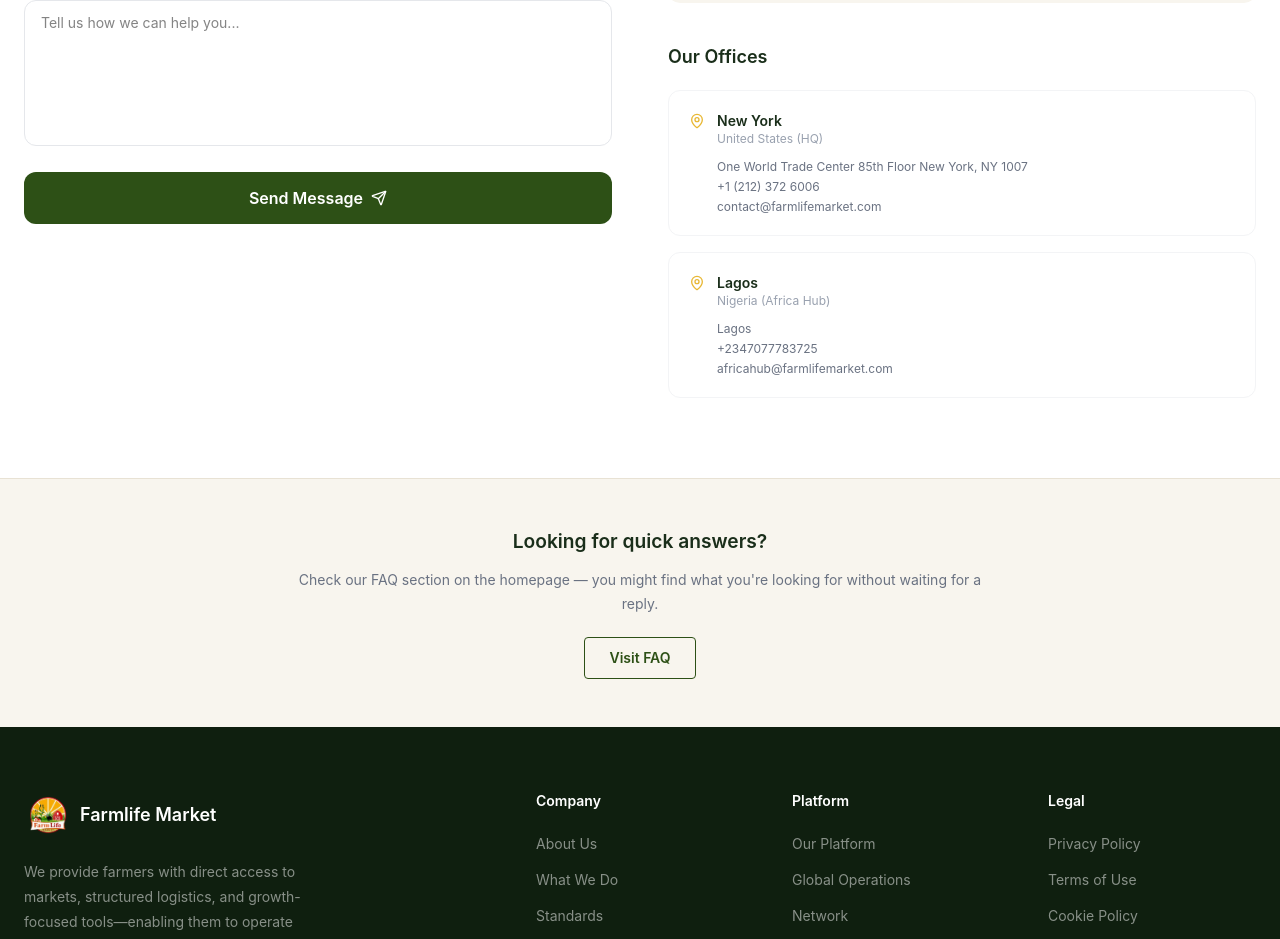
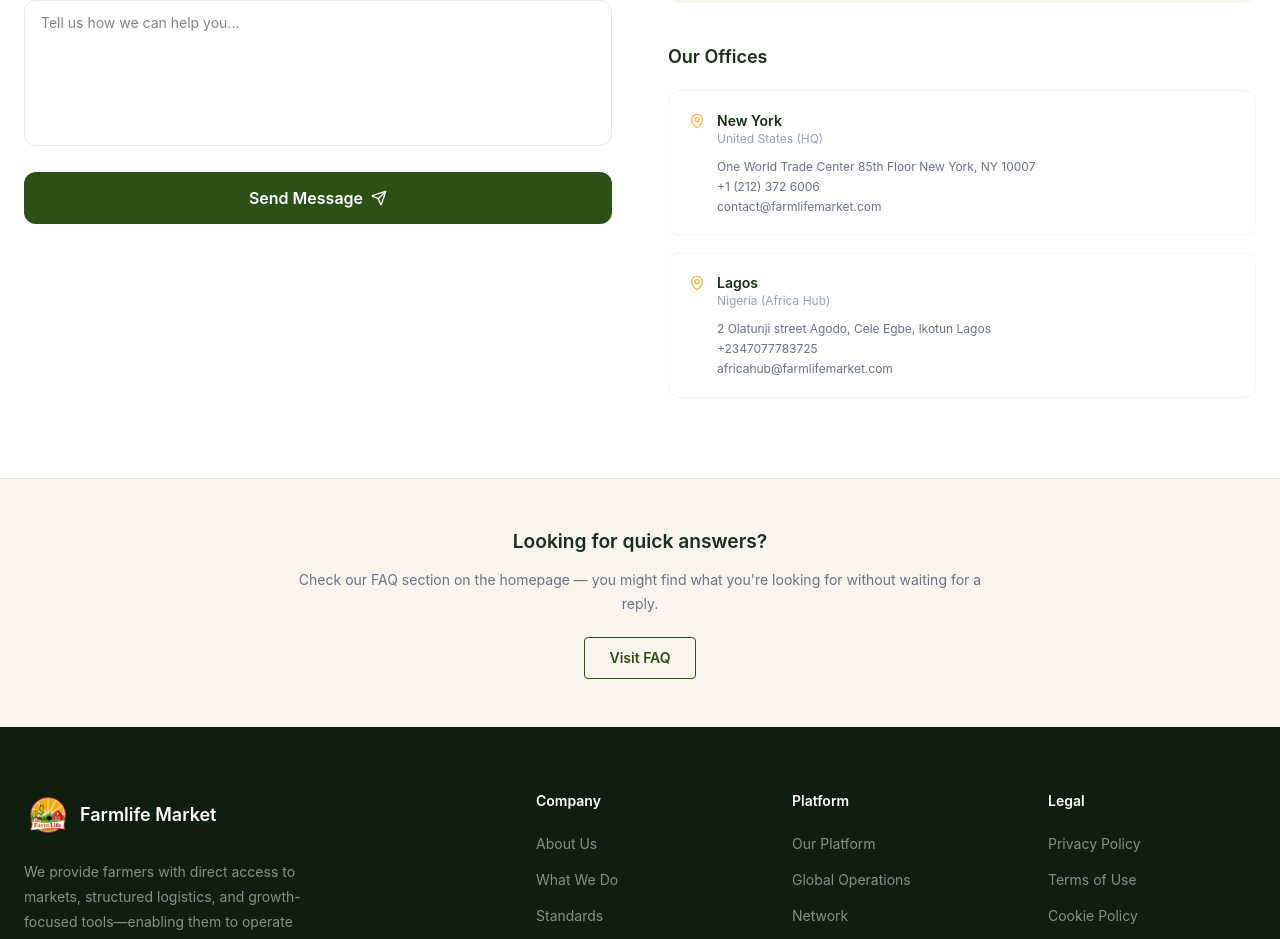
Before and after one commit to Roquverse/farmlifemarket, a React (Vite) app: page /contact in a window 1280 px wide. Shown: the part 1016-1955 px from the top of the page. Built offline with nearby package versions, Linux system fonts and the light colour scheme.

Commit message:
Update office addresses in ContactPage

```diff
--- a/src/app/pages/ContactPage.tsx
+++ b/src/app/pages/ContactPage.tsx
@@ -9,7 +9,7 @@
   {
     city: "New York",
     country: "United States (HQ)",
-    address: "One World Trade Center 85th Floor New York, NY 1007",
+    address: "One World Trade Center 85th Floor New York, NY 10007",
     phone: "+1 (212) 372 6006",
     email: "contact@farmlifemarket.com",
     hours: "Mon–Fri, 8:00 AM – 6:00 PM PST",
@@ -17,7 +17,7 @@
   {
     city: "Lagos",
     country: "Nigeria (Africa Hub)",
-    address: "Lagos",
+    address: "2 Olatunji street Agodo, Cele Egbe, lkotun Lagos",
     phone: "+2347077783725",
     email: "africahub@farmlifemarket.com",
     hours: "Mon–Fri, 9:00 AM – 5:30 PM CET",
```
